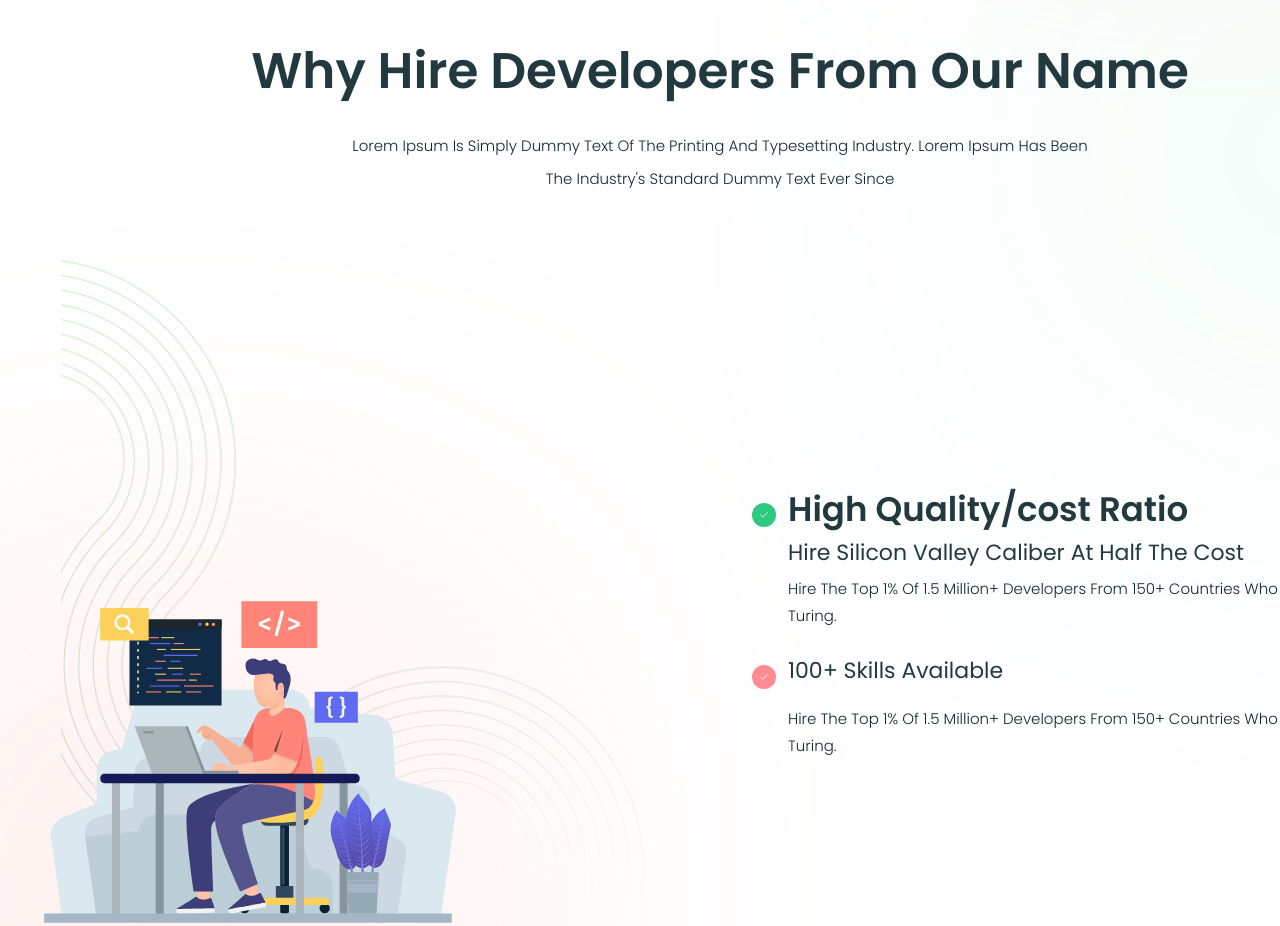
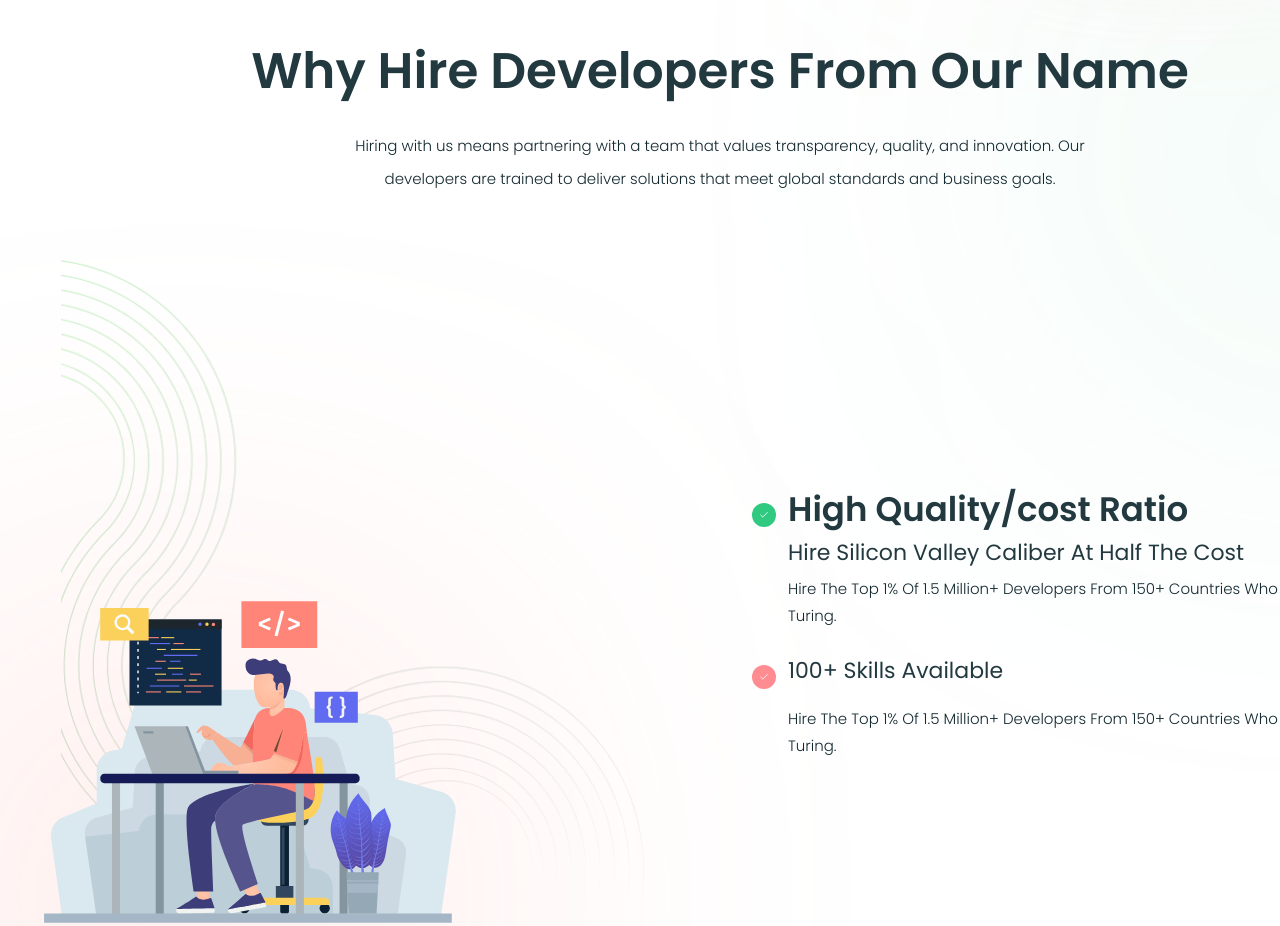
Before and after one commit to Aqeedkalburgi/CodeValue-UI, a React (Vite) app: page / in a window 1280 px wide. Shown: the part 920-1846 px from the top of the page. Built offline with nearby package versions, Linux system fonts and the light colour scheme.

Commit message:
Update AboutUsSection.tsx

```diff
--- a/src/screens/HomePage/sections/AboutUsSection/AboutUsSection.tsx
+++ b/src/screens/HomePage/sections/AboutUsSection/AboutUsSection.tsx
@@ -46,9 +46,8 @@ export const AboutUsSection = (): JSX.Element => {
             Why Hire Developers From Our Name
           </h2>
           <p className="max-w-[740px] mx-auto text-[#132930] text-[15px] leading-[33px] [font-family:'Poppins',Helvetica] font-light tracking-[0]">
-            Lorem Ipsum Is Simply Dummy Text Of The Printing And Typesetting
-            Industry. Lorem Ipsum Has Been The Industry&#39;s Standard Dummy
-            Text Ever Since
+            Hiring with us means partnering with a team that values transparency, quality, and innovation.
+            Our developers are trained to deliver solutions that meet global standards and business goals.
           </p>
         </div>
 
```
